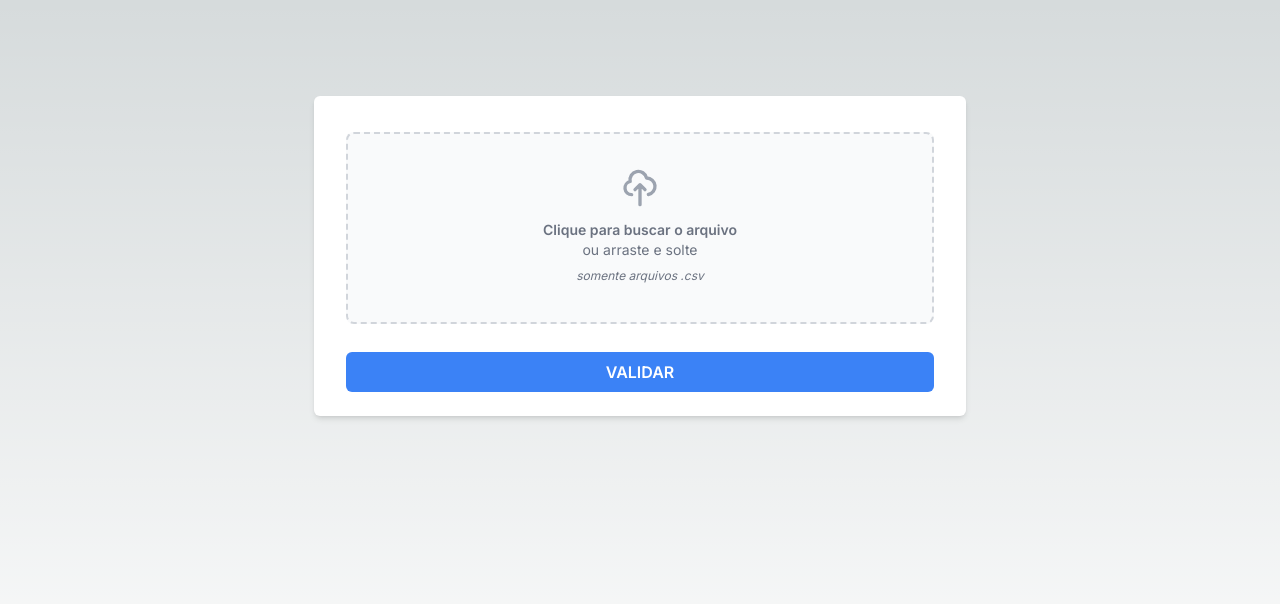
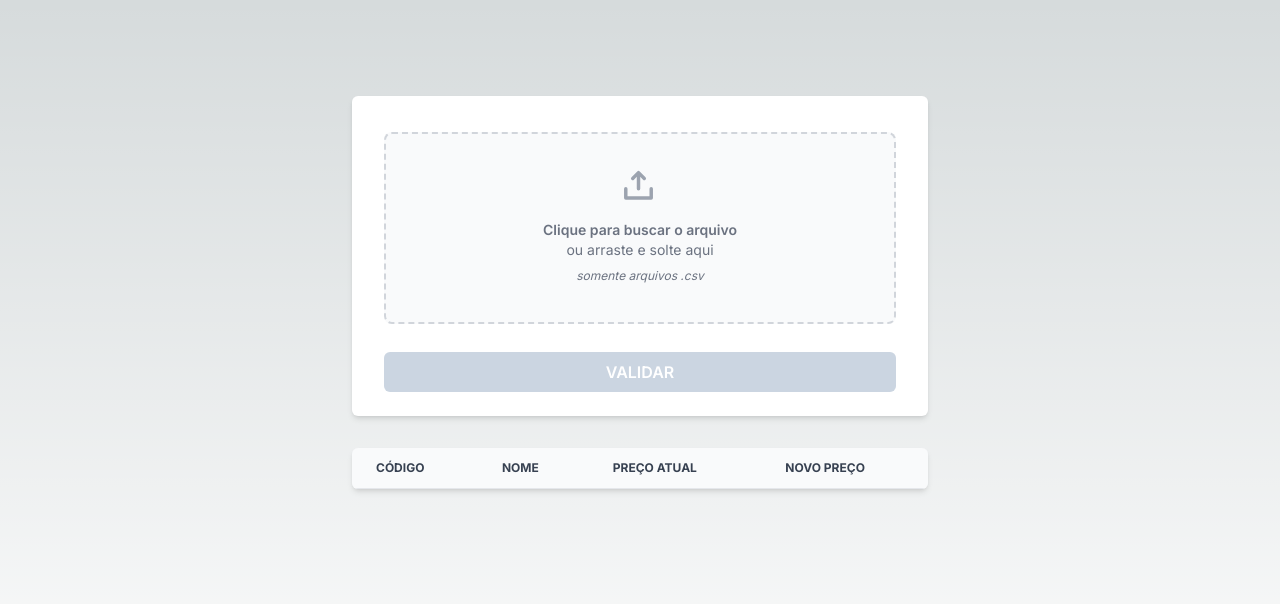
Before and after one commit to rCirelli/shopper-desafio-tecnico, a Next.js app: page / in a window 1280 px wide. Shown: the top 604 px of the page. Built offline with nearby package versions, Linux system fonts and the light colour scheme.

Commit message:
feat: refactor file upload / create table preview

```diff
--- a/src/app/api/validate/middleware.ts
+++ /dev/null
@@ -1,6 +0,0 @@
-import { NextResponse } from 'next/server';
-import type { NextRequest } from 'next/server';
-
-export function middleware(request: NextRequest) {
-  return NextResponse.redirect(new URL('/home', request.url));
-}
--- a/src/app/api/validate/route.ts
+++ /dev/null
@@ -1,8 +0,0 @@
-import { NextResponse } from "next/server";
-
-export async function POST(request: Request) {
-  const file = await request.body;
-  // const req = await request.json();
-  console.log(file);
-  return NextResponse.json({ isValid: true })
-}
--- a/src/app/components/FileInputForm.tsx
+++ /dev/null
@@ -1,108 +0,0 @@
-'use client';
-
-import { X } from '@phosphor-icons/react';
-import { useCallback, useRef, useState } from 'react';
-import { useDropzone } from 'react-dropzone';
-
-function FileInputForm() {
-  const [fileName, setFileName] = useState('');
-  const onDrop = useCallback((acceptedFiles: File[] ) => {
-    setFileName(acceptedFiles[0].name);
-  }, []);
-  const { getRootProps, getInputProps, isDragActive } = useDropzone({
-    accept: {
-      'text/csv': ['.csv'],
-    },
-    maxFiles: 1,
-    onDrop,
-    noClick: true,
-  });
-
-  const fileInput = useRef<HTMLInputElement>(null);
-
-  function resetInput() {
-    if (fileInput.current != null) {
-      fileInput.current.value = '';
-      setFileName('');
-    }
-  }
-
-  function handleValidate() {
-    console.log('formData');
-  }
-
-  return (
-    <form
-      className='w-3/5'
-      action="/api/batch-update-prices"
-      encType="multipart/form-data"
-      method="post"
-    >
-      <div className="bg-white shadow-md rounded-md px-8 py-6 mb-4 flex flex-col gap-4 justify-between h-80">
-        <div
-          {...getRootProps({
-            className: 'flex flex-1 flex-col gap-4 items-center justify-center w-full',
-          })}
-        >
-          <label
-            htmlFor="dropzone-file"
-            className="flex flex-1 flex-col items-center justify-center w-full max-h-48 border-2 border-gray-300 border-dashed rounded-lg cursor-pointer bg-gray-50 dark:hover:bg-bray-800 dark:bg-gray-700 hover:bg-gray-100 dark:border-gray-600 dark:hover:border-gray-500 dark:hover:bg-gray-600"
-          >
-            <div className="flex flex-col items-center justify-center pt-5 pb-6 px-6">
-              <svg
-                aria-hidden="true"
-                className="w-10 h-10 mb-3 text-gray-400"
-                fill="none"
-                stroke="currentColor"
-                viewBox="0 0 24 24"
-                xmlns="http://www.w3.org/2000/svg"
-              >
-                <path
-                  strokeLinecap="round"
-                  strokeLinejoin="round"
-                  strokeWidth="2"
-                  d="M7 16a4 4 0 01-.88-7.903A5 5 0 1115.9 6L16 6a5 5 0 011 9.9M15 13l-3-3m0 0l-3 3m3-3v12"
-                />
-              </svg>
-              <p className="mb-2 text-sm text-gray-500 dark:text-gray-400 flex flex-col justify-center items-center">
-                <span className="font-semibold">
-                  Clique para buscar o arquivo
-                </span>
-                <span className="align-middle">ou arraste e solte</span>
-              </p>
-              <p className="text-xs text-gray-500 dark:text-gray-400">
-                <em>somente arquivos .csv</em>
-              </p>
-            </div>
-            <input
-              {...getInputProps({
-                id: 'dropzone-file',
-                className: 'hidden',
-              })}
-              ref={fileInput}
-              // onChange={handleFile}
-            />
-          </label>
-            {fileName && (
-              <div className="border border-1 border-slate-300 px-4 py-2 rounded-full bg-gray-50 flex items-center gap-2">
-                <p>{fileName}</p>
-                <button type='button' onClick={resetInput}>
-                  <X size={15} weight='bold' className='hover:text-red-700'/>
-                </button>
-              </div>
-            )}
-        </div>
-        <button
-          className="bg-blue-500 hover:bg-blue-700 text-white font-semibold py-2 px-4 rounded-md text-center"
-          type="submit"
-          // type="button"
-          onClick={handleValidate}
-        >
-          VALIDAR
-        </button>
-      </div>
-    </form>
-  );
-}
-
-export default FileInputForm;
--- a/src/app/layout.tsx
+++ b/src/app/layout.tsx
@@ -15,7 +15,7 @@ export default function RootLayout({
 }) {
   return (
     <html lang="en">
-      <body className={inter.className}>{children}</body>
+      <body className={`${inter.className} flex flex-col items-center`}>{children}</body>
     </html>
   )
 }
--- a/src/app/page.tsx
+++ b/src/app/page.tsx
@@ -1,11 +1,16 @@
+'use client'
 import { useState } from 'react';
-import FileInputForm from './components/FileInputForm';
+import FileInputForm from '../components/FileInputForm';
+import { UpdatedProduct } from '@/types/Product';
+import PricesUpdateTable from '@/components/PricesUpdateTable';
 
 export default function Home() {
+  const [parsedData, setParsedData] = useState<UpdatedProduct[]>([]);
 
   return (
-    <main className="flex min-h-screen flex-col items-center justify-between p-24">
-      <FileInputForm />
+    <main className="flex min-h-screen flex-col items-center justify-start p-24 w-3/5 gap-4">
+      <FileInputForm setData={setParsedData} />
+      <PricesUpdateTable data={parsedData} />
     </main>
   );
 }
--- a/src/components/FileInputForm.tsx
+++ b/src/components/FileInputForm.tsx
@@ -1,14 +1,18 @@
 'use client';
 import { UploadSimple, X } from '@phosphor-icons/react';
-import { useCallback, useRef, useState } from 'react';
+import { FormEvent, useCallback, useRef, useState } from 'react';
 import { useDropzone } from 'react-dropzone';
 import * as Papa from 'papaparse';
+import axios from 'axios';
+import { ProductCSV } from '@/types/Product';
 
 function FileInputForm({ setData }: { setData: Function }) {
   const [fileName, setFileName] = useState('');
+
   const onDrop = useCallback((acceptedFiles: File[]) => {
     setFileName(acceptedFiles[0].name);
   }, []);
+
   const { getRootProps, getInputProps, isDragActive } = useDropzone({
     accept: {
       'text/csv': ['.csv'],
@@ -27,12 +31,22 @@ function FileInputForm({ setData }: { setData: Function }) {
     }
   }
 
-  function handleValidate() {
+  function handleValidate(e: FormEvent<HTMLFormElement>) {
+    e.preventDefault();
     if (fileInput.current?.files) {
       Papa.parse(fileInput.current?.files[0], {
         header: true,
-        complete: function (result) {
-          setData(result.data);
+        complete: function ({ data }: { data: ProductCSV[] }) {
+          const jsonFile = data.map((item: ProductCSV) => ({
+            code: item.product_code,
+            newPrice: item.new_price,
+          }));
+
+          axios.post('/api/validate', jsonFile, {
+            headers: {
+              'Content-Type': 'application/json',
+            },
+          });
         },
       });
     }
@@ -43,10 +57,12 @@ function FileInputForm({ setData }: { setData: Function }) {
 
   return (
     <form
-      className="w-3/5"
-      action="/api/batch-update-prices"
-      encType="multipart/form-data"
-      method="post"
+      className="w-full"
+      // action="/api/validate"
+      // encType="multipart/form-data"
+      // method="post"
+      action="form"
+      onSubmit={handleValidate}
     >
       <div className="bg-white shadow-md rounded-md px-8 py-6 mb-4 flex flex-col gap-4 justify-between h-80">
         <div
@@ -93,9 +109,9 @@ function FileInputForm({ setData }: { setData: Function }) {
             !fileName ? btnDisabledStyle : btnEnabledStyle
           } text-white font-semibold py-2 px-4 rounded-md text-center`}
           disabled={!fileName}
-          // type="submit"
-          type="button"
-          onClick={handleValidate}
+          type="submit"
+          // type="button"
+          // onClick={handleValidate}
         >
           VALIDAR
         </button>
--- /dev/null
+++ b/src/components/PricesUpdateTable.tsx
@@ -0,0 +1,41 @@
+import { UpdatedProduct } from '@/types/Product';
+
+function PricesUpdateTable({ data }: { data: UpdatedProduct[] }) {
+  const tableHeaders = ['Código', 'Nome', 'Preço Atual', 'Novo Preço'];
+
+  const evenStyle = 'bg-white border-b';
+  const oddStyle = 'border-b bg-gray-50';
+
+  return (
+    <div className="w-full relative overflow-x-auto shadow-md rounded-md">
+      <table className="w-full text-sm text-left text-gray-500">
+        <thead className="text-xs text-gray-700 uppercase bg-gray-50 border-b">
+          <tr>
+            {tableHeaders.map((header) => (
+              <th key={header} scope="col" className="px-6 py-3">
+                {header}
+              </th>
+            ))}
+          </tr>
+        </thead>
+        <tbody>
+          {data.map((product, index) => (
+            <tr key={product.code} className={`${index % 2 === 0 ? evenStyle : oddStyle}`}>
+              <td className="px-6 py-4">{product.code}</td>
+              <th
+                scope="row"
+                className="px-6 py-4 font-medium text-gray-900 whitespace-nowrap"
+              >
+                {product.name}
+              </th>
+              <td className="px-6 py-4">{product.price}</td>
+              <td className="px-6 py-4">{product.newPrice}</td>
+            </tr>
+          ))}
+        </tbody>
+      </table>
+    </div>
+  );
+}
+
+export default PricesUpdateTable;
--- /dev/null
+++ b/src/types/Product.tsx
@@ -0,0 +1,14 @@
+export type ProductCSV = {
+  product_code: string;
+  new_price: string;
+}
+
+export interface Product {
+  code: string;
+  name: string;
+  price: string;
+}
+
+export interface UpdatedProduct extends Product {
+  newPrice: string;
+}
```
